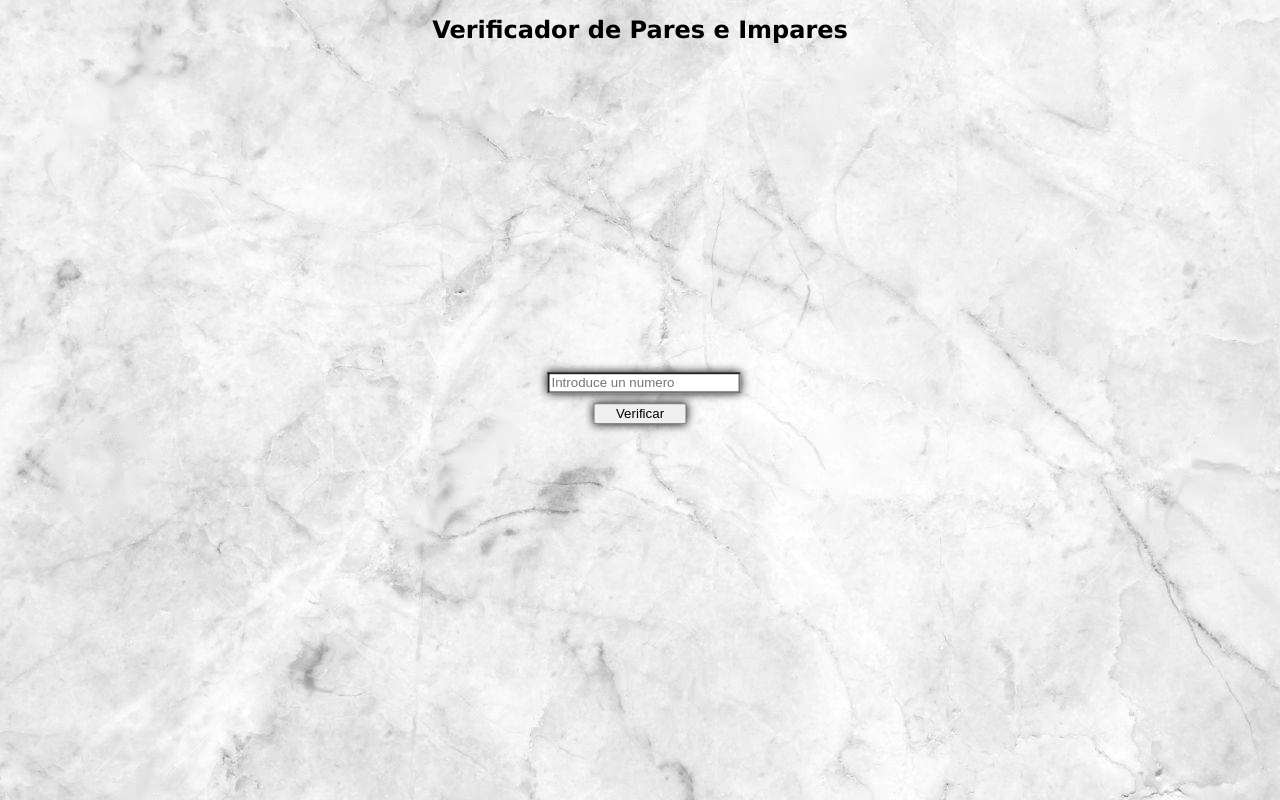
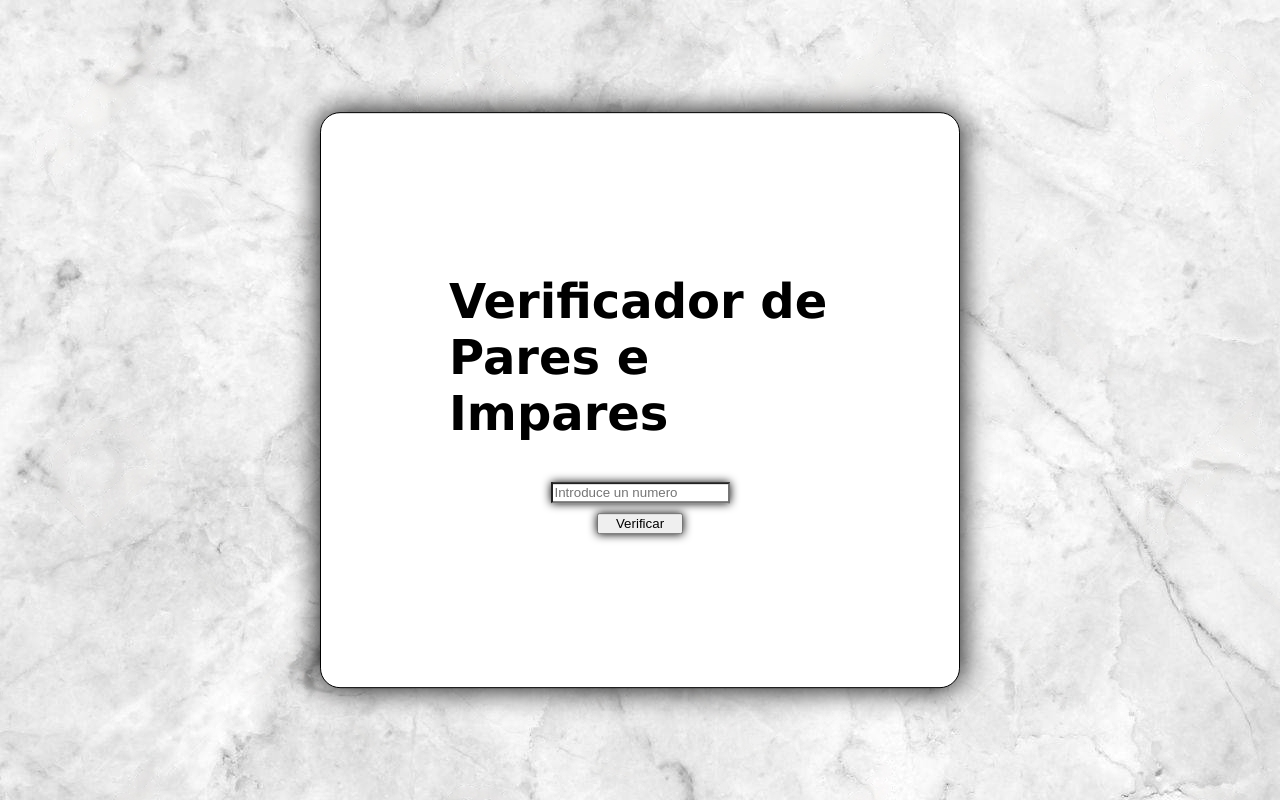
Before and after one commit to levijcdfEVG/TAR-04.01-Trabajar-con-LOCATION, a plain HTML site: page index.html in a window 1280 px wide. Drawn offline with Linux system fonts and the light colour scheme.

Commit message:
Se ha retocado los estilos del index

```diff
--- a/css/index.css
+++ b/css/index.css
@@ -1,6 +1,7 @@
 body{
     width: 50%; /* Establece el ancho del cuerpo al 50% del contenedor padre */
     margin: auto; /* Centra el cuerpo horizontalmente */
+    font-size: x-large; /* Tamaño de fuente grande */
     font-family: Verdana, Geneva, Tahoma, sans-serif; /* Define la familia de fuentes para el texto */
     background-image: url("../img/background.jpeg"); /* Establece una imagen de fondo */
 }
@@ -10,7 +11,11 @@ main{
     top: 50%; /* Posiciona el elemento al 50% desde la parte superior de la ventana */
     left: 50%; /* Posiciona el elemento al 50% desde la parte izquierda de la ventana */
     transform: translate(-50%, -50%); /* Centra el elemento en la ventana */
-
+    background-color: white;
+    padding: 10%;
+    box-shadow: 0 0 30px;
+    border-radius: 20px;
+    border: 1px solid black;
 }
 
 header{
@@ -31,13 +36,13 @@ fieldset{
 
 fieldset > input {
     display: block; /* Hace que el input sea un elemento de bloque */
-    width: 100%; /* Establece el ancho del input al 100% del contenedor padre */
-    margin: 10px 0; /* Aplica un margen de 10px arriba y abajo */
+    width: 50%; /* Establece el ancho del input al 100% del contenedor padre */
+    margin: auto; /* Aplica un margen de 10px arriba y abajo */
     box-shadow: 0 0 10px; /* Aplica una sombra con una difuminasión de 10px */
 
 }
 
 fieldset > input[type="submit"] {
-    width: 50%; /* Establece el ancho del botón submit al 50% del contenedor padre */
+    width: 25%; /* Establece el ancho del botón submit al 50% del contenedor padre */
     margin: 10px auto; /* Aplica un margen de 10px arriba y abajo y centra el botón horizontalmente */
 }
--- a/index.html
+++ b/index.html
@@ -6,10 +6,8 @@
         <link href="css/index.css" rel="stylesheet" />
     </head>
     <body>
-        <header>
+        <main>
             <h1>Verificador de Pares e Impares</h1>
-        </header>
-        <main>
             <!-- Formulario básico -->
             <form action="algoritm.php" method="get">
                 <fieldset>
```
